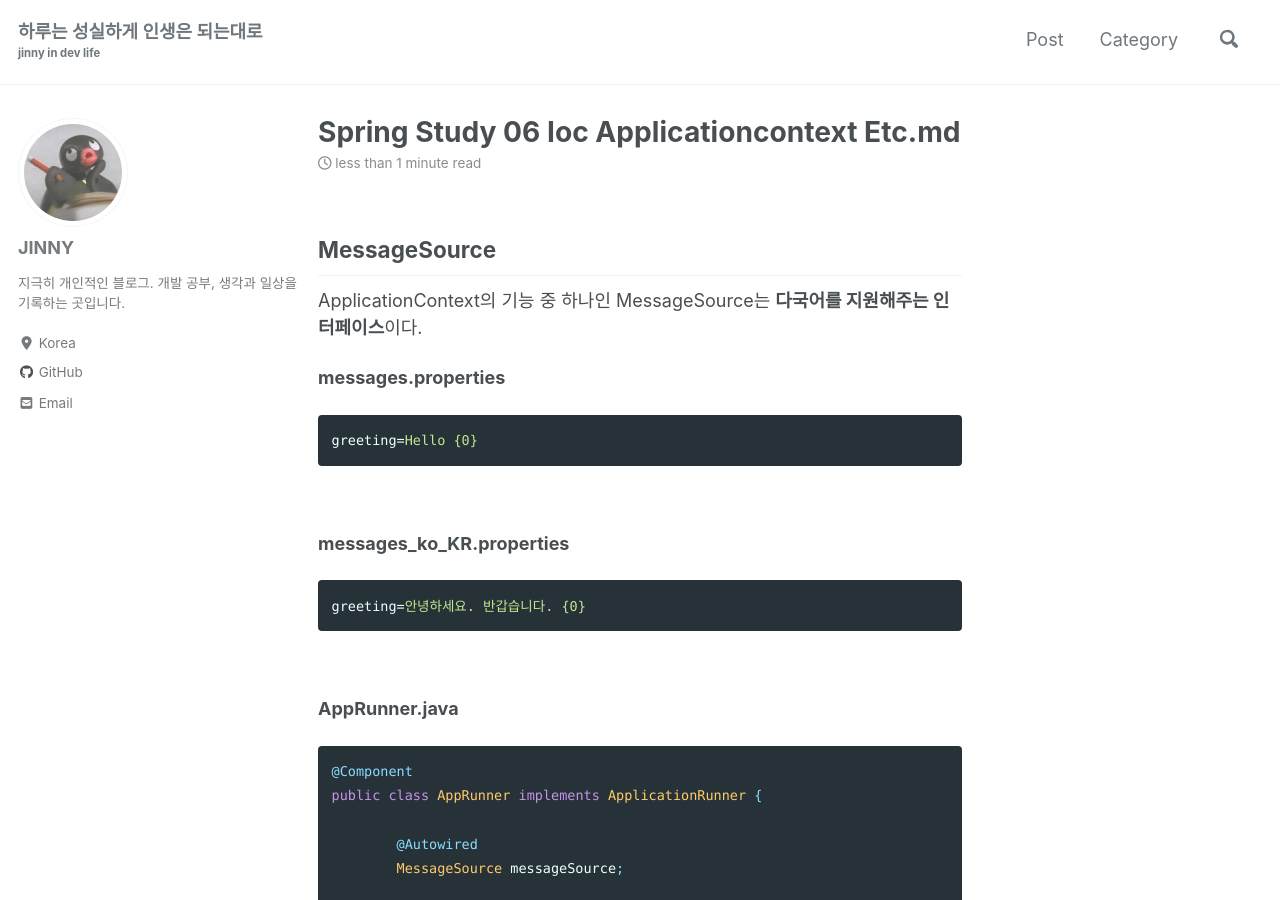
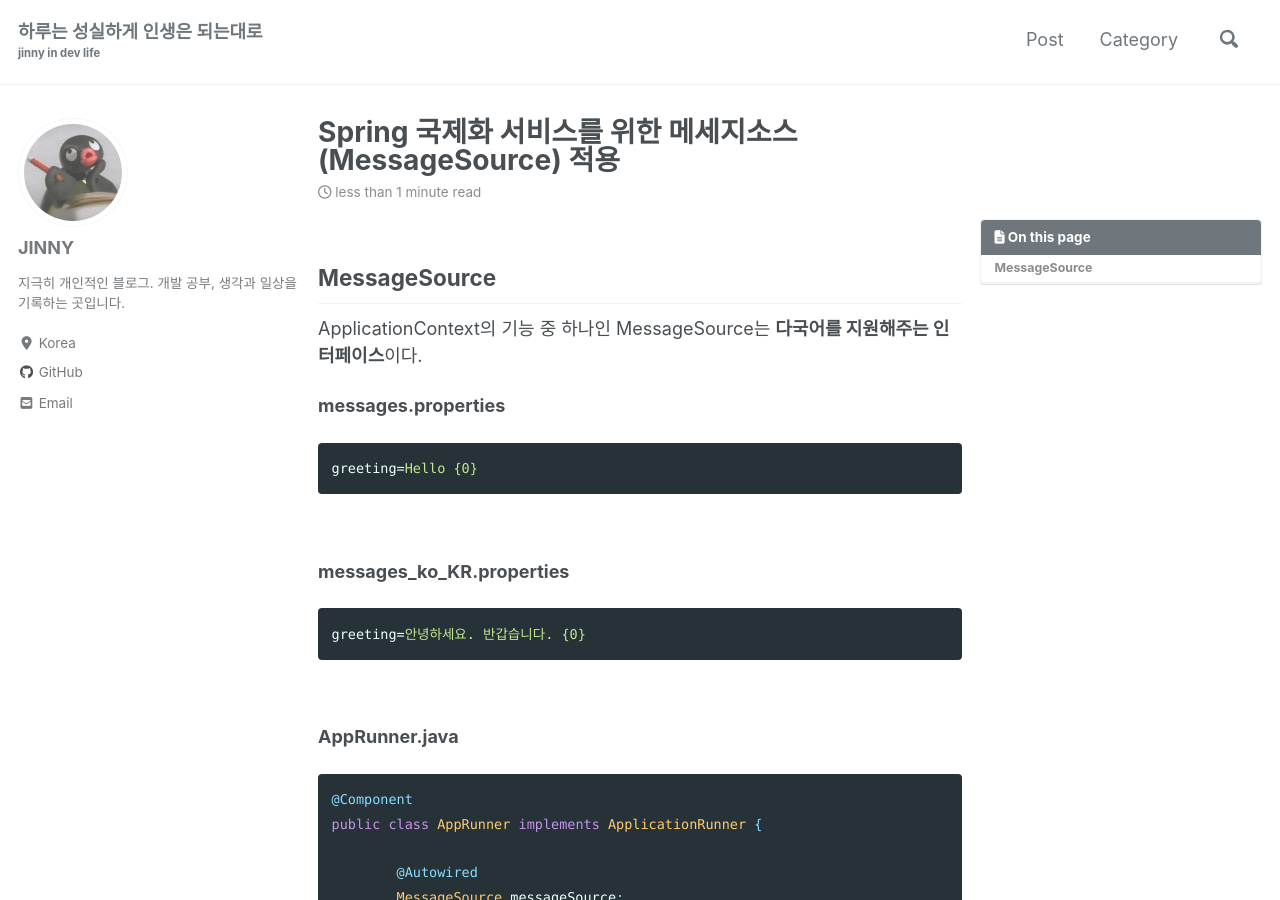
Before and after one commit to jinn-dev/jinn-dev.github.io, a Jekyll site: the page built from _posts/Spring/2020-04-29-spring-study-06-ioc-applicationcontext-etc.md.md, in a window 1280 px wide and 900 px high. Built offline with Jekyll 4.4.1, drawn with Linux system fonts in a browser that asks for light colours; cached includes are drawn as plain includes; nearby versions of some CDN libraries; comment, search, counter and statistics services are not loaded; some of the changed text lies outside the part shown.

Commit message:
Update 2020-04-29-spring-study-06-ioc-applicationcontext-etc.md.md

```diff
--- a/_posts/Spring/2020-04-29-spring-study-06-ioc-applicationcontext-etc.md.md
+++ b/_posts/Spring/2020-04-29-spring-study-06-ioc-applicationcontext-etc.md.md
@@ -1,3 +1,13 @@
+---
+title: "Spring 국제화 서비스를 위한 메세지소스(MessageSource) 적용"
+categories:
+  - Spring
+last_modified_at: 2020-04-28T14s:00:00+09:00
+toc: true
+toc_sticky: true
+comments: true
+---
+
 ## MessageSource
 
 ApplicationContext의 기능 중 하나인 MessageSource는 **다국어를 지원해주는 인터페이스**이다.
```
